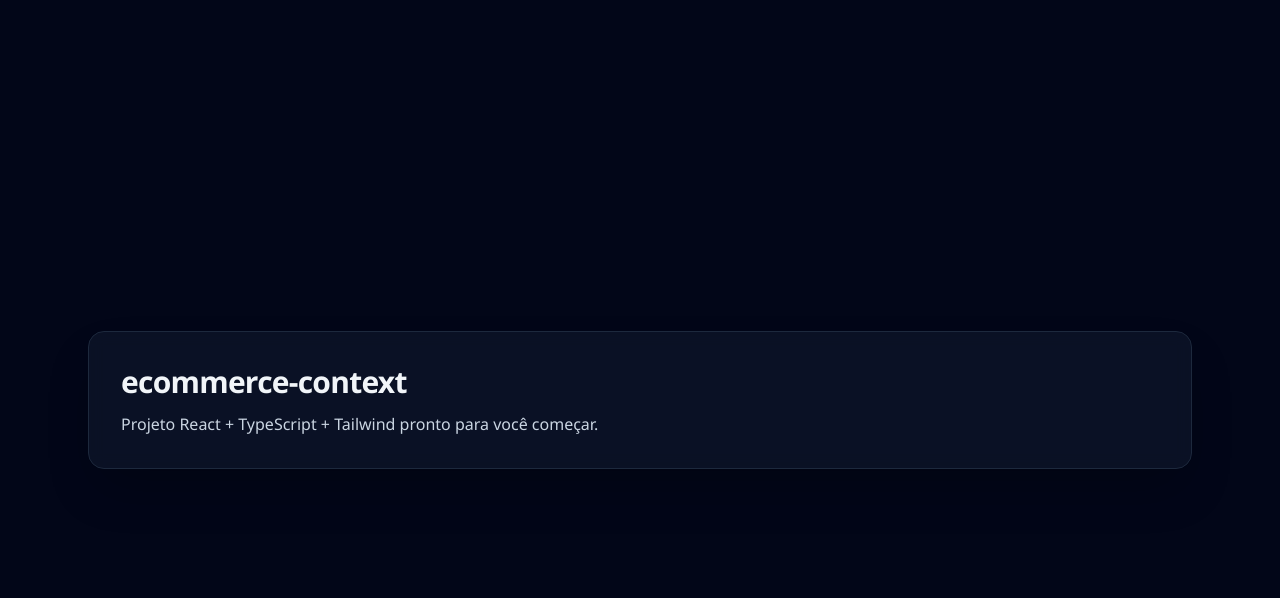
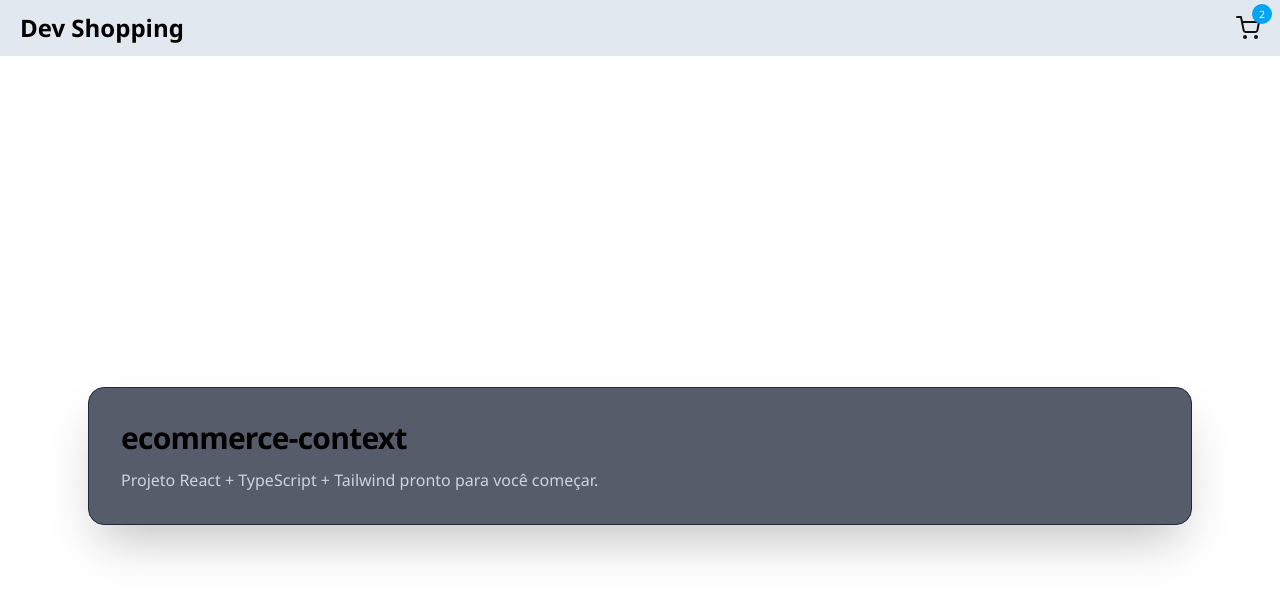
Before and after one commit to Camiloruas/ecommerce-context, a React (Vite) app: page / in a window 1280 px wide. Shown: the top 598 px of the page. Built offline with nearby package versions, Linux system fonts and the light colour scheme.

Commit message:
feat: implement routing and layout structure with header and cart functionality

```diff
--- a/package.json
+++ b/package.json
@@ -20,6 +20,7 @@
   "dependencies": {
     "react": "^19.2.6",
     "react-dom": "^19.2.6",
+    "react-icons": "^5.6.0",
     "react-router-dom": "^7.15.0"
   }
 }
--- a/src/App.tsx
+++ b/src/App.tsx
@@ -1,5 +1,22 @@
-import { HomePage } from "./pages/HomePage";
+import { createBrowserRouter } from "react-router-dom";
+import { Home } from "./pages/home";
+import { Layout } from "./components/layout";
+import { Cart } from "./pages/cart";
 
-export default function App() {
-  return <HomePage />;
-}
+const router = createBrowserRouter([
+  {
+    element: <Layout />,
+    children: [
+      {
+        path: "/",
+        element: <Home />,
+      },
+      {
+        path: "/cart",
+        element: <Cart />,
+      },
+    ],
+  },
+]);
+
+export { router };
--- a/src/components/header/index.tsx
+++ b/src/components/header/index.tsx
@@ -1,7 +1,21 @@
+import { Link } from "react-router-dom";
+import { FiShoppingCart } from "react-icons/fi";
+
 export function Header() {
   return (
-    <div>
-      <h1>Pagina Header</h1>
-    </div>
+    <header className="w-full bg-slate-200">
+      <nav className="w-full flex max-w-7xl h-14 items-center justify-between px-5 mx-auto">
+        <Link to="/" className="font-bold text-2xl">
+          Dev Shopping
+        </Link>
+
+        <Link to="cart" className="relative inline-flex">
+          <FiShoppingCart size={24} color="#121212" />
+          <span className="absolute -top-3 -right-3 px-2 bg-sky-500 rounded-full w-5 h-5 flex items-center justify-center text-white text-[10px]">
+            2
+          </span>
+        </Link>
+      </nav>
+    </header>
   );
 }
--- /dev/null
+++ b/src/components/layout/index.tsx
@@ -0,0 +1,11 @@
+import { Outlet } from "react-router-dom";
+import { Header } from "../header";
+
+export function Layout() {
+  return (
+    <>
+      <Header />
+      <Outlet />
+    </>
+  );
+}
--- a/src/main.tsx
+++ b/src/main.tsx
@@ -1,10 +1,11 @@
 import React from "react";
 import ReactDOM from "react-dom/client";
-import App from "./App";
+import { router } from "./App";
 import "./styles/global.css";
+import { RouterProvider } from "react-router-dom";
 
 ReactDOM.createRoot(document.getElementById("app")!).render(
   <React.StrictMode>
-    <App />
-  </React.StrictMode>
+    <RouterProvider  router={router}/>
+  </React.StrictMode>,
 );
--- a/src/pages/HomePage.tsx
+++ b/src/pages/home/index.tsx
@@ -1,8 +1,10 @@
-export function HomePage() {
+export function Home() {
   return (
     <main className="mx-auto flex min-h-screen w-full max-w-6xl items-center justify-center px-6 py-16">
       <section className="w-full rounded-2xl border border-slate-800 bg-slate-900/70 p-8 shadow-2xl backdrop-blur">
-        <h1 className="text-3xl font-semibold tracking-tight">ecommerce-context</h1>
+        <h1 className="text-3xl font-semibold tracking-tight">
+          ecommerce-context
+        </h1>
         <p className="mt-3 text-slate-300">
           Projeto React + TypeScript + Tailwind pronto para você começar.
         </p>
--- a/src/styles/global.css
+++ b/src/styles/global.css
@@ -5,5 +5,4 @@
 }
 
 body {
-  @apply bg-slate-950 text-slate-100;
 }
```
Also changed, not shown: 1 other file (tests, documents, lock files or other folders).
